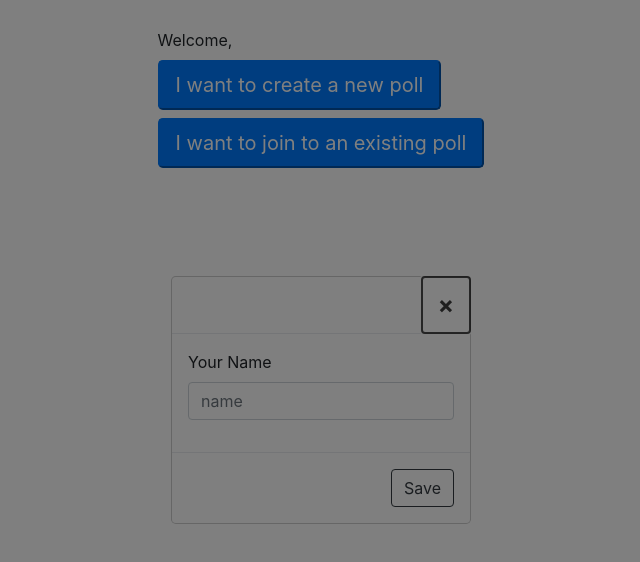
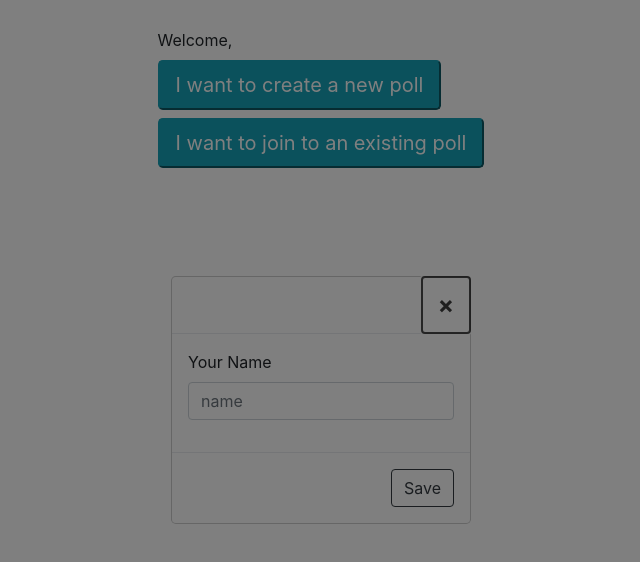
Before and after one commit to Poll-e/Poll-e, an Angular app in the folder frontend/main-component/: page /choose in a window 1280 px wide. Before the commit this address led to /. Shown: the top 562 px of the page, without its empty margins (319-959 px from the left). Built offline with nearby package versions, Linux system fonts and the light colour scheme.

Commit message:
refactor app component

```diff
--- a/frontend/main-component/src/app/app-routing.module.ts
+++ b/frontend/main-component/src/app/app-routing.module.ts
@@ -1,9 +1,11 @@
 import { NgModule } from '@angular/core';
 import { Routes, RouterModule } from '@angular/router';
+import { PathChooserComponent } from './components/path-chooser/path-chooser.component';
 import {PollCreateComponent} from './components/poll-create/poll-create.component';
 
 const routes: Routes = [
-  {path: 'polls/create', component: PollCreateComponent}
+  {path: 'polls/create', component: PollCreateComponent},
+  {path: 'choose', component: PathChooserComponent}
 ];
 
 @NgModule({
--- a/frontend/main-component/src/app/app.component.html
+++ b/frontend/main-component/src/app/app.component.html
@@ -1,29 +1 @@
-<style>
-  .hello {
-    height: 100vh;
-    width: 100%;
-    display: flex;
-    justify-content: center;
-    align-items: center;
-    flex-direction: column;
-  }
-
-</style>
-
-<div class="container">
-<div class="hello">
-  <div class="card-body">
-
-      <p class="m-2">Welcome, {{this.name}}</p>
-      <div>
-        <div class="m-2">
-          <button class="btn-lg btn-primary">I want to create a new poll</button>
-        </div>
-        <div class="m-2">
-          <button class="btn-lg btn-primary">I want to join to an existing poll</button>
-        </div>
-      </div>
-    </div>
-  </div>
-</div>
 <router-outlet></router-outlet>
--- a/frontend/main-component/src/app/app.component.ts
+++ b/frontend/main-component/src/app/app.component.ts
@@ -12,11 +12,8 @@ export class AppComponent {
   constructor(private modalService: NgbModal, private router: Router) {}
 
   title = 'main-component';
-  savedName = '';
-  name = "";
 
   ngOnInit() {
-    console.log(localStorage.getItem('username'));
     this.openDialog();
   }
 
@@ -27,7 +24,7 @@ export class AppComponent {
         centered: true,
       })
       .result.then(() => {
-        this.name = localStorage.getItem("username");
+        this.router.navigate(['choose']);
       });
   }
 }
--- a/frontend/main-component/src/app/app.module.ts
+++ b/frontend/main-component/src/app/app.module.ts
@@ -7,12 +7,14 @@ import { AppComponent } from './app.component';
 import { PollCreateComponent } from './components/poll-create/poll-create.component';
 import { NameEditorComponent } from './name-editor/name-editor.component';
 import {HttpClientModule} from '@angular/common/http';
+import { PathChooserComponent } from './components/path-chooser/path-chooser.component';
 
 @NgModule({
   declarations: [
     AppComponent,
     PollCreateComponent,
-    NameEditorComponent
+    NameEditorComponent,
+    PathChooserComponent
   ],
   imports: [
     BrowserModule,
--- /dev/null
+++ b/frontend/main-component/src/app/components/path-chooser/path-chooser.component.html
@@ -0,0 +1,27 @@
+<style>
+  .hello {
+    height: 100vh;
+    width: 100%;
+    display: flex;
+    justify-content: center;
+    align-items: center;
+    flex-direction: column;
+  }
+</style>
+
+<div class="container">
+  <div class="hello">
+    <div class="card-body">
+
+      <p class="m-2">Welcome, {{this.name}}</p>
+      <div>
+        <div class="m-2">
+          <button class="btn-lg btn-info" (click)="chooseNew()">I want to create a new poll</button>
+        </div>
+        <div class="m-2">
+          <button class="btn-lg btn-info">I want to join to an existing poll</button>
+        </div>
+      </div>
+    </div>
+  </div>
+</div>
--- /dev/null
+++ b/frontend/main-component/src/app/components/path-chooser/path-chooser.component.ts
@@ -0,0 +1,20 @@
+import { Component, OnInit } from '@angular/core';
+import { Router } from '@angular/router';
+
+@Component({
+  selector: 'app-path-chooser',
+  templateUrl: './path-chooser.component.html',
+  styleUrls: ['./path-chooser.component.css'],
+})
+export class PathChooserComponent implements OnInit {
+  name = '';
+  constructor(private router: Router) {}
+
+  ngOnInit(): void {
+    this.name = localStorage.getItem('username');
+  }
+
+  chooseNew() {
+    this.router.navigate(['polls/create']);
+  }
+}
```
Also changed, not shown: frontend/main-component/src/app/components/path-chooser/path-chooser.component.css (added), 1 other file (tests, documents, lock files or other folders).
